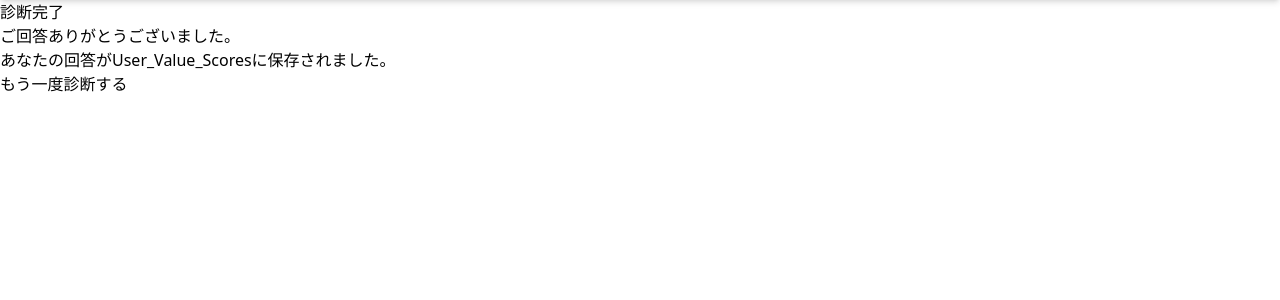
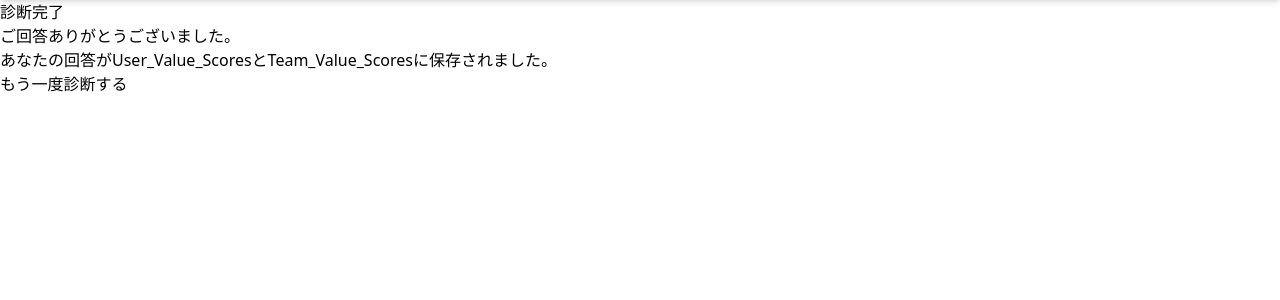
Before and after one commit to 2026-Winter-Hackathon-Dteam/D-team-project, a Django app: page /analysis/results/ in a window 1280 px wide. Shown: the part 96-396 px from the top of the page. Run offline with Django 5.2, Linux system fonts and the light colour scheme; parts of the project's set-up code (start-up, migrations or seed data) failed here and were passed over.

Commit message:
members_page.htmlの修正

```diff
--- a/analysis/templates/analysis/members_page.html
+++ b/analysis/templates/analysis/members_page.html
@@ -7,7 +7,7 @@
 <div class="results-container">
   <h1>診断完了</h1>
   <p>ご回答ありがとうございました。</p>
-  <p>あなたの回答がUser_Value_Scoresに保存されました。</p>
+  <p>あなたの回答がUser_Value_ScoresとTeam_Value_Scoresに保存されました。</p>
 
   <div class="results-links">
     <a href="{% url 'question_page' 1 %}">もう一度診断する</a>
```
